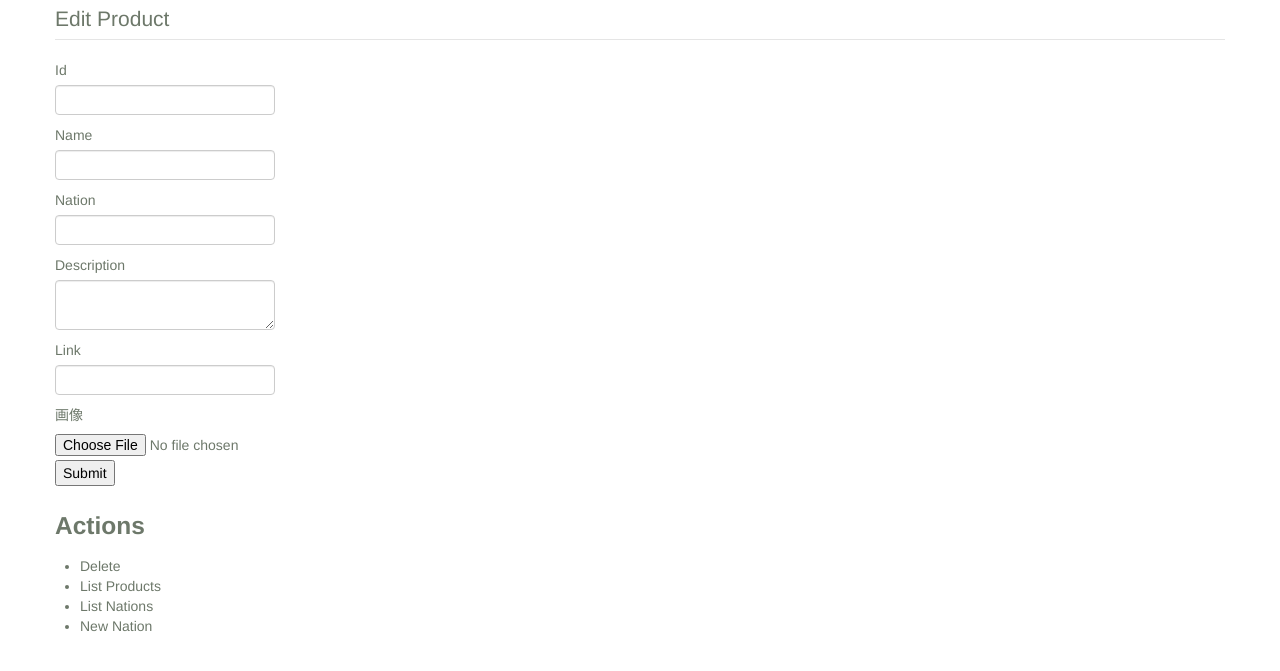
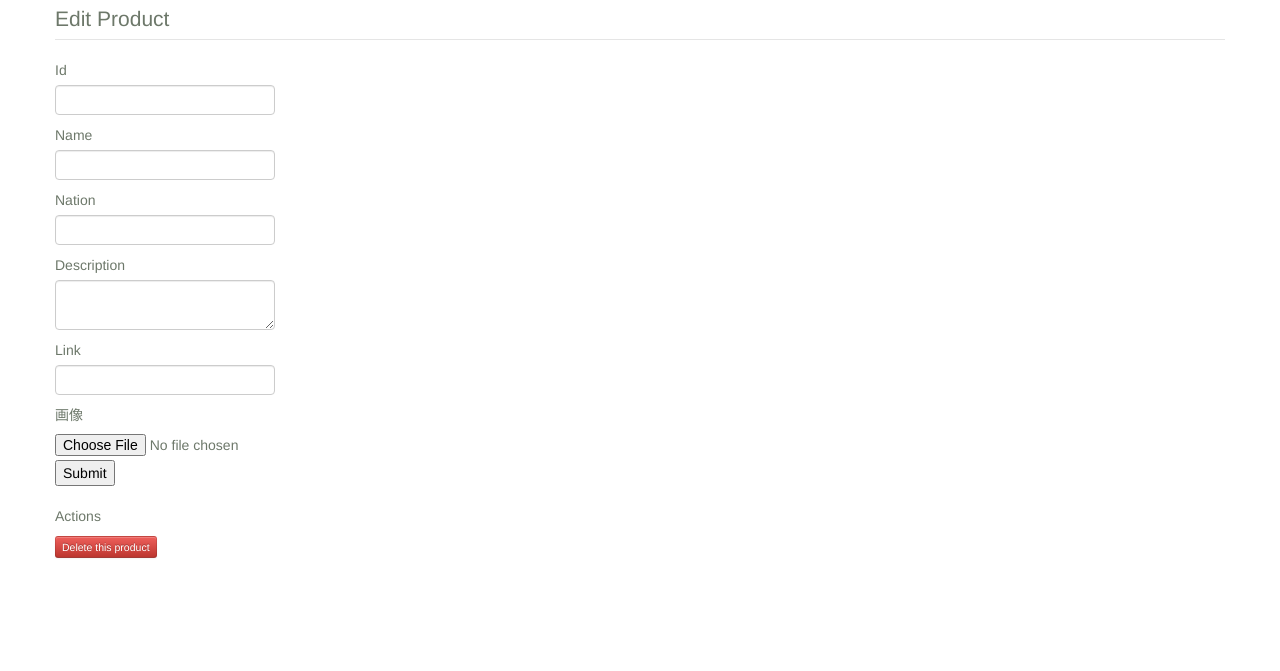
Before and after one commit to kazuhirosaji/bbbs_cookbook, a CakePHP app: the page made by app/View/Products/edit.ctp in a window 1280 px wide. Shown: the part 61-732 px from the top of the page. Run offline with PHP 8.4 and a stand-in for CakePHP, Linux system fonts and the light colour scheme; the template is opened without the code that fills it, so the values that code supplies are empty; form fields are guessed from the names that the template uses; some libraries are stand-ins or nearby versions.

Commit message:
change edit product page design.

```diff
--- a/app/View/Products/edit.ctp
+++ b/app/View/Products/edit.ctp
@@ -14,12 +14,11 @@
 <?php echo $this->Form->end(__('Submit')); ?>
 </div>
 <div class="actions">
-	<h3><?php echo __('Actions'); ?></h3>
-	<ul>
-
-		<li><?php echo $this->Form->postLink(__('Delete'), array('action' => 'delete', $this->Form->value('Product.id')), null, __('Are you sure you want to delete # %s?', $this->Form->value('Product.id'))); ?></li>
-		<li><?php echo $this->Html->link(__('List Products'), array('action' => 'index')); ?></li>
-		<li><?php echo $this->Html->link(__('List Nations'), array('controller' => 'nations', 'action' => 'index')); ?> </li>
-		<li><?php echo $this->Html->link(__('New Nation'), array('controller' => 'nations', 'action' => 'add')); ?> </li>
-	</ul>
+	<p><?php echo __('Actions'); ?></p>
+	<?php echo $this->Form->postLink(
+			__('Delete this product'),
+			array('action' => 'delete', $this->Form->value('Product.id')),
+			array('class' => 'btn btn-danger btn-mini'),
+			__('Are you sure you want to delete this product?')
+	);?>
 </div>
```
